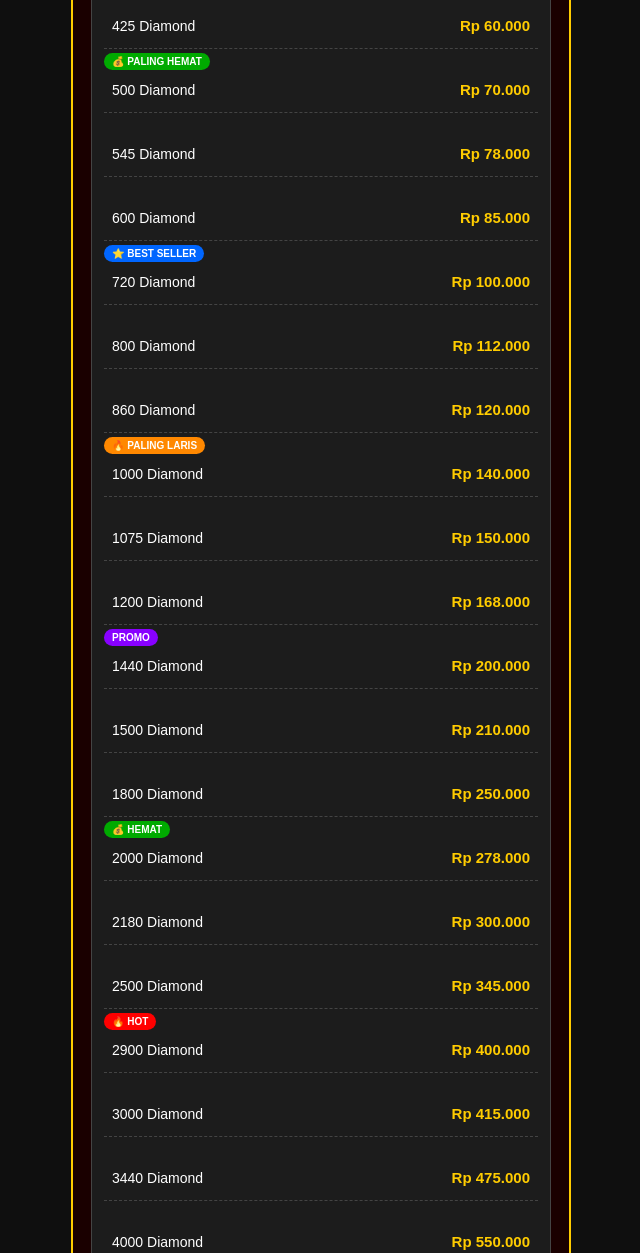
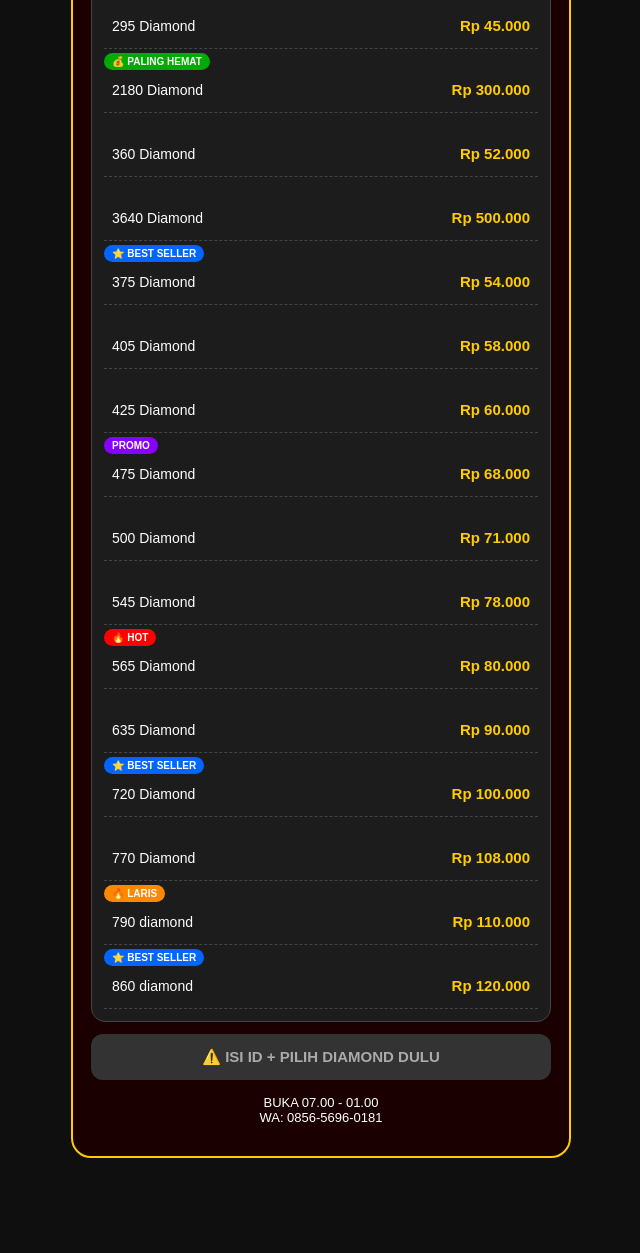
Before and after one commit to chanstoreid/Chanstorefreefire, a plain HTML site: page index.html in a window 1280 px wide. Shown: the part 1119-2372 px from the top of the page, without its empty margins (319-959 px from the left). After the commit the page ends 2292 px from the top, so only its background shows below. Drawn offline with Linux system fonts and the light colour scheme.

Commit message:
Update index.html

```diff
--- a/index.html
+++ b/index.html
@@ -56,26 +56,26 @@
 </div>
 <script>
 const harga = [
-  ["5 Diamond","Rp 1.000","BARU","baru"],["12 Diamond","Rp 2.000","",""],
-  ["50 Diamond","Rp 7.000","HEMAT","hemat"],["70 Diamond","Rp 10.000","🔥 PALING LARIS","laris"],
-  ["100 Diamond","Rp 14.000","",""],["140 Diamond","Rp 20.000","PROMO","promo"],
-  ["150 Diamond","Rp 22.000","",""],["200 Diamond","Rp 28.000","",""],
-  ["210 Diamond","Rp 30.000","⭐ BEST SELLER","best"],["280 Diamond","Rp 40.000","",""],
-  ["355 Diamond","Rp 50.000","🔥 HOT","hot"],["400 Diamond","Rp 57.000","",""],
-  ["425 Diamond","Rp 60.000","",""],["500 Diamond","Rp 70.000","💰 PALING HEMAT","hemat"],
-  ["545 Diamond","Rp 78.000","",""],["600 Diamond","Rp 85.000","",""],
-  ["720 Diamond","Rp 100.000","⭐ BEST SELLER","best"],["800 Diamond","Rp 112.000","",""],
-  ["860 Diamond","Rp 120.000","",""],["1000 Diamond","Rp 140.000","🔥 PALING LARIS","laris"],
-  ["1075 Diamond","Rp 150.000","",""],["1200 Diamond","Rp 168.000","",""],
-  ["1440 Diamond","Rp 200.000","PROMO","promo"],["1500 Diamond","Rp 210.000","",""],
-  ["1800 Diamond","Rp 250.000","",""],["2000 Diamond","Rp 278.000","💰 HEMAT","hemat"],
-  ["2180 Diamond","Rp 300.000","",""],["2500 Diamond","Rp 345.000","",""],
-  ["2900 Diamond","Rp 400.000","🔥 HOT","hot"],["3000 Diamond","Rp 415.000","",""],
-  ["3440 Diamond","Rp 475.000","",""],["4000 Diamond","Rp 550.000","",""],
-  ["5000 Diamond","Rp 685.000","⭐ BEST SELLER","best"],["6000 Diamond","Rp 820.000","",""],
-  ["7000 Diamond","Rp 960.000","",""],["10000 Diamond","Rp 1.350.000","👑 SULTAN","promo"],
-  ["Member Mingguan","Rp 30.000","🔥 LARIS","laris"],["Member Bulanan","Rp 100.000","💰 HEMAT","hemat"],
-  ["Booyah Pass","Rp 50.000","⭐ BEST SELLER","best"],["Booyah Pass Bundle","Rp 130.000","🔥 HOT","hot"]
+  ["20 Diamond","Rp 4.000","BARU","baru"],["930 Diamond","Rp 130.000","",""],
+  ["50 Diamond","Rp 8.000","HEMAT","hemat"],["1000 Diamond","Rp 139.980","🔥 PALING LARIS","laris"],
+  ["70 Diamond","Rp 10.000","",""],["1075 Diamond","Rp 151.000","PROMO","promo"],
+  ["140 Diamond","Rp 19.870","",""],["1445 Diamond","Rp 200.000","",""],
+  ["170 Diamond","Rp 25.000","⭐ BEST SELLER","best"],["2000 Diamond","Rp 279.000","",""],
+  ["200 Diamond","Rp 30.000","🔥 HOT","hot"],["2160 Diamond","Rp 298.000","",""],
+  ["295 Diamond","Rp 45.000","",""],["2180 Diamond","Rp 300.000","💰 PALING HEMAT","hemat"],
+  ["360 Diamond","Rp 52.000","",""],["3640 Diamond","Rp 500.000","",""],
+  ["375 Diamond","Rp 54.000","⭐ BEST SELLER","best"],
+  ["405 Diamond","Rp 58.000","",""],
+  ["425 Diamond","Rp 60.000","",""],
+  ["475 Diamond","Rp 68.000","PROMO","promo"],
+  ["500 Diamond","Rp 71.000","",""],
+  ["545 Diamond","Rp 78.000","",""],
+  ["565 Diamond","Rp 80.000","🔥 HOT","hot"],
+  ["635 Diamond","Rp 90.000","",""],
+  ["720 Diamond","Rp 100.000","⭐ BEST SELLER","best"],
+  ["770 Diamond","Rp 108.000","",""],
+  ["790 diamond","Rp 110.000","🔥 LARIS","laris"],
+  ["860 diamond","Rp 120.000","⭐ BEST SELLER","best"],
 ];
 let pilih = null;
 const list = document.getElementById('listHarga');
```
